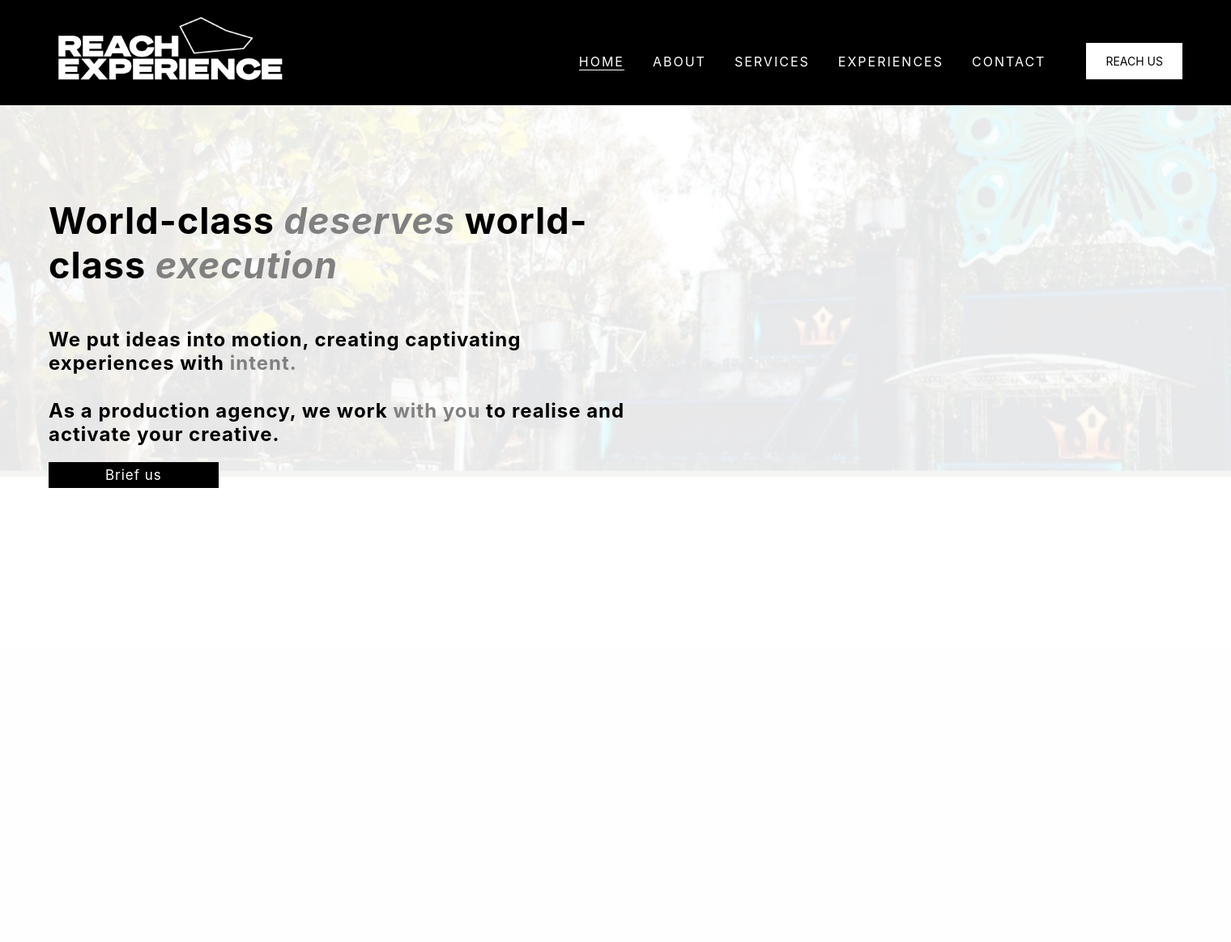
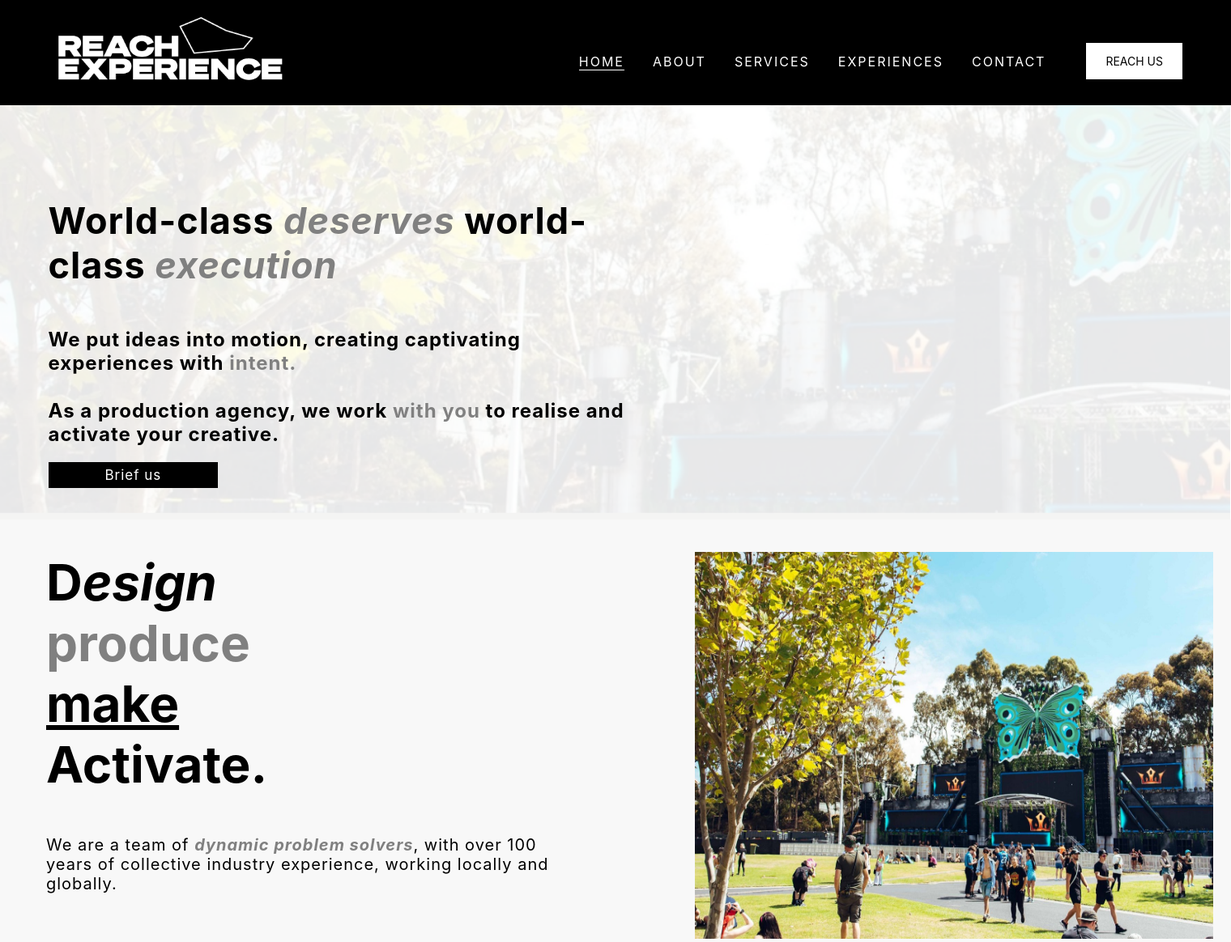
Before and after one commit to ABHi-202864/Reach-Experience, a web app: file index.html in a window 1520 px wide. Shown: the whole page at 81% size. Before the commit the page ends 603 px from the top, so only its background shows below. Run offline with its HTML, style and script files only (its server is not run), Linux system fonts and the light colour scheme.

Commit message:
produce section make

```diff
--- a/css/custom.css
+++ b/css/custom.css
@@ -80,8 +80,8 @@ header {
     background-image: url(../image/hero-background-image.png);
     background-size: cover;
     background-repeat: no-repeat;
-    width: 1520px;
-    height: 459px;
+    width: 1519px;
+    height: 512px;
 }
 
 .hero-left h4 {
@@ -129,3 +129,79 @@ strong {
 .hero-left a:hover {
     background-color: #000000bd;
 }
+
+
+/* produce section */
+
+
+.produce-section {
+    display: flex;
+    background-color: #f8f8f8;
+    padding-top: 40px;
+}
+
+.produce h2 {
+    font-size: 62px;
+    margin-left: 57px;
+    font-family: "Inter", sans-serif;
+}
+
+.produce p {
+    margin-left: 57px;
+    margin-top: 50px;
+    font-size: 20px;
+    width: 76%;
+    font-family: "Inter", sans-serif;
+    letter-spacing: 1px;
+}
+
+.produce {
+    width: 70%;
+}
+
+.produce-right {
+    width: 54%;
+    overflow: hidden;
+}
+
+.produce-right img {
+    width: 640px;
+    height: 478px;
+
+}
+
+.img-hover {
+    transform: scale(1);
+    transition: 0.5s ease-in-out;
+}
+
+.img-hover:hover {
+    transform: scale(1.02);
+    transition: 0.5s ease-in-out;
+}
+
+
+
+
+
+
+
+
+
+
+/* custom scrollbar */
+
+::-webkit-scrollbar {
+    width: 15px;
+}
+
+::-webkit-scrollbar-track {
+    background: #d1e5ff;
+}
+
+::-webkit-scrollbar-thumb {
+    background: linear-gradient(#642bff, #ff22e6);
+    /* border-radius: 10px; */
+}
+
+/* custom scrollbar close */
--- a/index.html
+++ b/index.html
@@ -77,6 +77,23 @@
 
 
 
+    <!-- produce section -->
+
+
+    <div class="produce-section">
+
+        <div class="produce">
+            <h2>D<em>esign<br></em><strong>produce<br></strong><span
+                    style="text-decoration: underline;">make</span><br>Activate.</h2>
+            <p>We are a team of <strong><em>dynamic problem solvers</em></strong>, with over 100 years of collective
+                industry experience, working locally and globally.</p>
+        </div>
+
+        <div class="produce-right">
+            <img src="image/produce-right-img.jpg" alt="" class="img-hover">
+        </div>
+    </div>
+
     <!-- footer link  -->
 
     <!-- jquery library js -->
```
Also changed, not shown: image/produce-left-img.png (added), image/produce-right-img.jpg (added).
